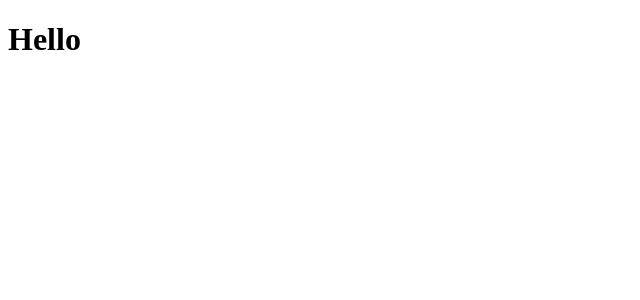
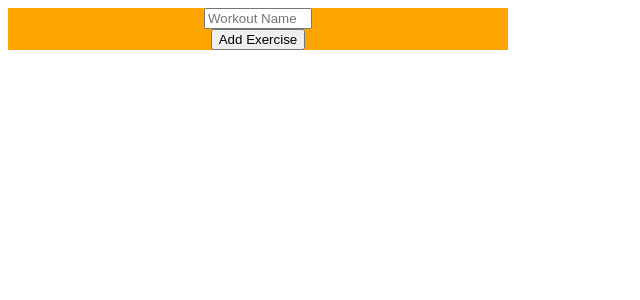
Before and after one commit to calebjanhunen/workout-tracker-website, a React (Create React App) app in the folder client/: page / in a window 1280 px wide. Shown: the top 300 px of the page, without its empty margins (0-640 px from the left). Built offline with nearby package versions, Linux system fonts and the light colour scheme.

Commit message:
Added ability to enter exercises -> sets, reps weight

```diff
--- a/client/package.json
+++ b/client/package.json
@@ -8,6 +8,7 @@
     "@testing-library/user-event": "^13.5.0",
     "axios": "^0.27.2",
     "moment": "^2.29.3",
+    "nanoid": "^4.0.0",
     "react": "^18.1.0",
     "react-dom": "^18.1.0",
     "react-scripts": "5.0.1",
--- a/client/src/App.js
+++ b/client/src/App.js
@@ -1,9 +1,10 @@
 import React from "react";
+import WorkoutForm from "./components/WorkoutForm/WorkoutForm.js";
 
 const App = () => {
     return (
         <div>
-            <h1>Hello</h1>
+            <WorkoutForm />
         </div>
     );
 };
--- /dev/null
+++ b/client/src/components/ExerciseForm/ExerciseForm.js
@@ -0,0 +1,72 @@
+import React from "react";
+import { nanoid } from "nanoid";
+
+import SetForm from "./SetForm/SetForm";
+
+const ExerciseForm = ({ setWorkoutForm, exerciseNum }) => {
+    const [workoutSetComponent, setWorkoutSetComponent] = React.useState([]);
+    const [numSets, setNumSets] = React.useState(0);
+    // console.log(workoutForm);
+    function addSet(e) {
+        setNumSets(prev => prev + 1);
+        e.preventDefault();
+        setWorkoutSetComponent([
+            ...workoutSetComponent,
+            <SetForm
+                key={nanoid()}
+                setWorkoutForm={setWorkoutForm}
+                exerciseNum={exerciseNum}
+            />,
+        ]);
+        //TODO: add set and rep properties to form
+        // setWorkoutForm(prevForm => {
+        //     return {
+        //         ...prevForm,
+        //         [`exercise${exerciseNum}`]: {}
+        //     }
+        // });
+    }
+
+    function removeSet(e, set) {
+        e.preventDefault();
+        setWorkoutSetComponent(prevComp => {
+            const index = prevComp.indexOf(set);
+            console.log(index);
+            const before = prevComp.slice(0, index);
+            const after = prevComp.slice(index + 1);
+            return before.concat(after);
+        });
+    }
+
+    return (
+        <div className="exercise-component">
+            <input
+                name="exerciseName"
+                type="text"
+                placeholder="Exercise Name"
+                onChange={e =>
+                    setWorkoutForm(prev => {
+                        return {
+                            ...prev,
+                            [`exercise${exerciseNum}`]: {
+                                name: e.target.value,
+                            },
+                        };
+                    })
+                }
+            />
+            {workoutSetComponent &&
+                workoutSetComponent.map(comp => (
+                    <div key={nanoid()} style={{ display: "flex" }}>
+                        {comp}
+                        <button onClick={e => removeSet(e, comp)}>
+                            Remove Set
+                        </button>
+                    </div>
+                ))}
+            <button onClick={addSet}>Add Set</button>
+        </div>
+    );
+};
+
+export default ExerciseForm;
--- /dev/null
+++ b/client/src/components/ExerciseForm/SetForm/SetForm.js
@@ -0,0 +1,13 @@
+import React from "react";
+import "./SetFormStyles.css";
+
+const SetForm = () => {
+    return (
+        <div className="set-component">
+            <input name="reps" type="number" placeholder="Reps" />
+            <input name="weight" type="number" placeholder="Weight" />
+        </div>
+    );
+};
+
+export default SetForm;
--- /dev/null
+++ b/client/src/components/ExerciseForm/SetForm/SetFormStyles.css
@@ -0,0 +1,5 @@
+.set-component {
+    display: flex;
+    flex-direction: row;
+    padding-left: 20px;
+}
--- /dev/null
+++ b/client/src/components/WorkoutForm/WorkoutForm.js
@@ -0,0 +1,81 @@
+import React from "react";
+import { nanoid } from "nanoid";
+
+import "./WorkoutFormStyles.css";
+import ExerciseForm from "../ExerciseForm/ExerciseForm";
+
+const WorkoutForm = () => {
+    const [exerciseComponents, setExerciseComponents] = React.useState([]);
+    const [workoutForm, setWorkoutForm] = React.useState({});
+    const [numExercises, setNumExercises] = React.useState(0);
+
+    // console.log(numExercises);
+
+    function addExercise() {
+        setNumExercises(prev => prev + 1);
+        setWorkoutForm({
+            ...workoutForm,
+            [`exercise${numExercises}`]: { name: "" },
+        });
+        setExerciseComponents([
+            ...exerciseComponents,
+            <ExerciseForm
+                key={nanoid()}
+                // workoutForm={workoutForm}
+                setWorkoutForm={setWorkoutForm}
+                exerciseNum={numExercises}
+            />,
+        ]);
+    }
+
+    function removeExercise(e, exercise) {
+        e.preventDefault();
+        // console.log(exercise);
+        setExerciseComponents(prevComp => {
+            const index = prevComp.indexOf(exercise);
+            const before = prevComp.slice(0, index);
+            const after = prevComp.slice(index + 1);
+            return before.concat(after);
+        });
+        setWorkoutForm(prevForm => {
+            const tempForm = prevForm;
+            const exerciseToDelete = `exercise${exercise.props.exerciseNum}`;
+            console.log(exerciseToDelete);
+            delete tempForm[exerciseToDelete];
+            return tempForm;
+        });
+    }
+
+    // console.log(exerciseComponents);
+    console.log(workoutForm);
+    return (
+        <div id="form">
+            <form id="workout-form">
+                <input
+                    id="txt--workout-name"
+                    name="workoutName"
+                    type="text"
+                    placeholder="Workout Name"
+                    onChange={e =>
+                        setWorkoutForm({ ...workoutForm, name: e.target.value })
+                    }
+                />
+                {exerciseComponents &&
+                    exerciseComponents.map(comp => (
+                        <div key={nanoid()} className="exercise-input">
+                            {comp}
+                            <button
+                                id="btn--remove-exercise"
+                                onClick={e => removeExercise(e, comp)}
+                            >
+                                Remove Exercise
+                            </button>
+                        </div>
+                    ))}
+            </form>
+            <button onClick={addExercise}>Add Exercise</button>
+        </div>
+    );
+};
+
+export default WorkoutForm;
--- /dev/null
+++ b/client/src/components/WorkoutForm/WorkoutFormStyles.css
@@ -0,0 +1,24 @@
+#form {
+    display: flex;
+    flex-direction: column;
+    align-items: center;
+    width: 500px;
+    background-color: orange;
+}
+
+#txt--workout-name {
+    width: 100px;
+}
+
+#workout-form {
+    display: flex;
+    flex-direction: column;
+}
+
+.exercise-input {
+    display: flex;
+}
+
+#btn--remove-exercise {
+    margin-left: 20px;
+}
--- /dev/null
+++ b/client/src/styles.css
@@ -0,0 +1,5 @@
+/* body {
+    display: flex;
+    align-items: center;
+    justify-content: center;
+} */
```
Also changed, not shown: 2 other files (tests, documents, lock files or other folders).
